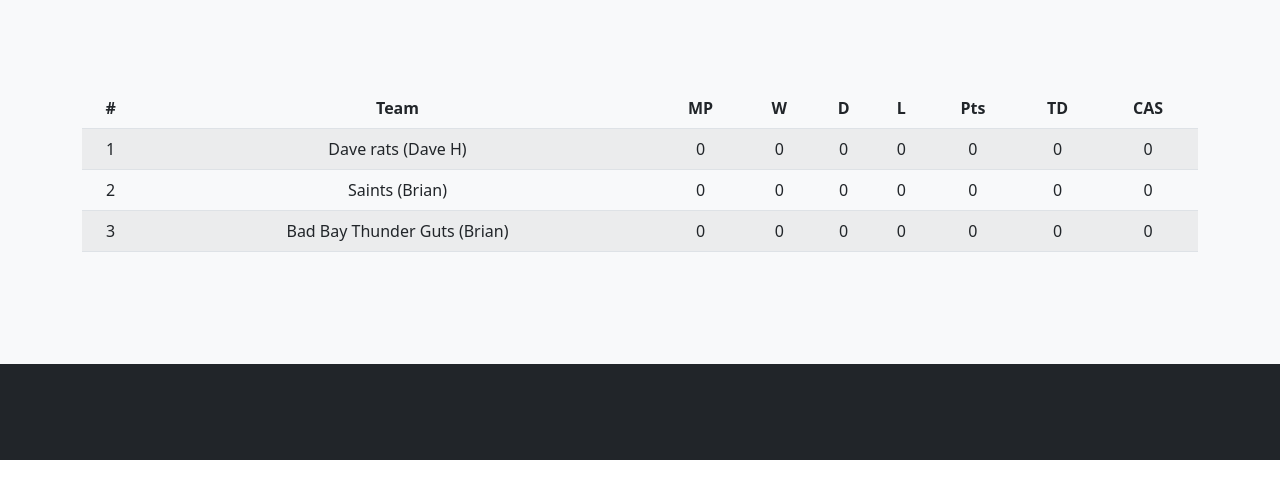
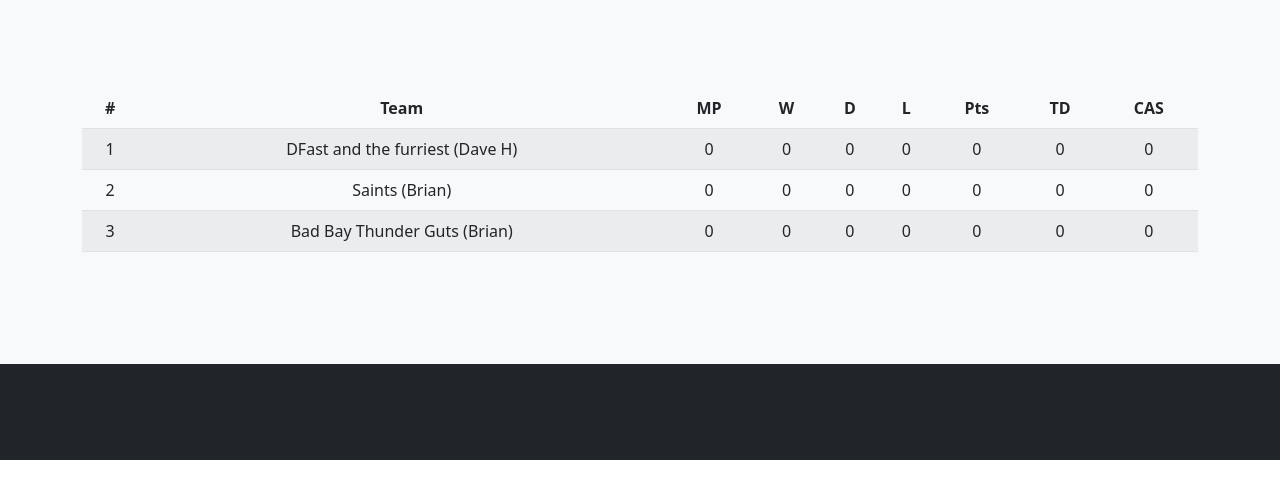
Before and after one commit to davidjhopkins/davidjh, a plain HTML site: page bb.html in a window 1280 px wide. Shown: the part 64-562 px from the top of the page. Drawn offline with nearby package versions, Linux system fonts and the light colour scheme.

Commit message:
Update bb.html

```diff
--- a/bb.html
+++ b/bb.html
@@ -84,7 +84,7 @@
           data() {
             return {
                 teams: [
-                    { id: 1, name: 'Dave rats', race: 'Skaven', coach: 'Dave H'},
+                    { id: 1, name: 'DFast and the furriest', race: 'Skaven', coach: 'Dave H'},
                     { id: 2, name: 'Saints', race: 'Humans', coach: 'Brian'},
                     { id: 3, name: 'Bad Bay Thunder Guts', race: 'Ogre', coach: 'Brian'},
                 ],
```
